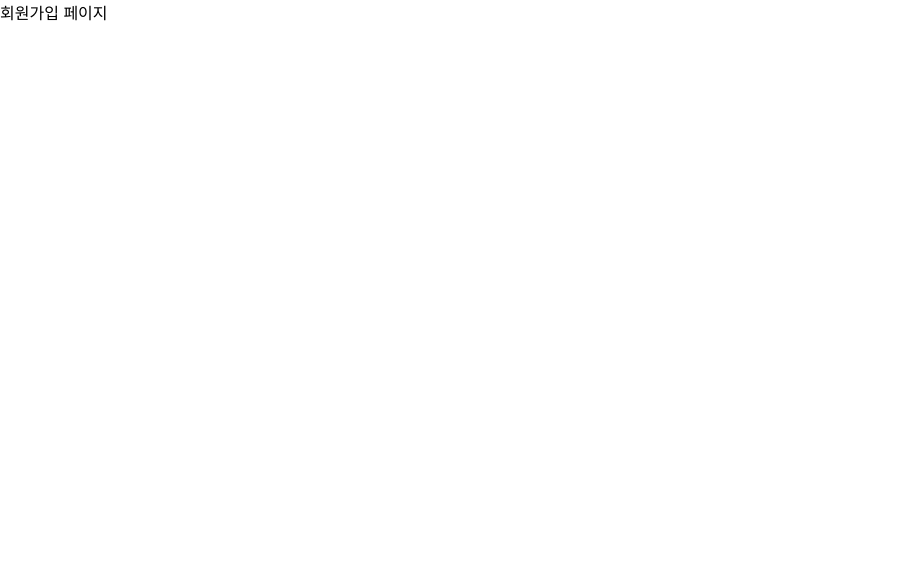
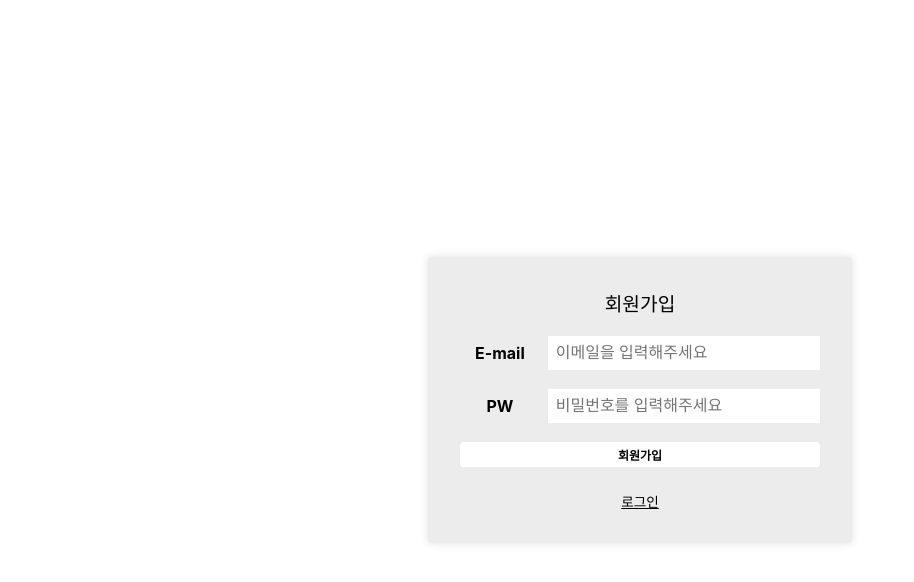
Before and after one commit to yuj1818/wanted-pre-onboarding-frontend, a React (Create React App) app: page /signup in a window 1280 px wide. Shown: the top 582 px of the page, without its empty margins (0-914 px from the left). Built offline with nearby package versions, Linux system fonts and the light colour scheme.

Commit message:
회원가입 페이지 UI 구성

```diff
--- a/package.json
+++ b/package.json
@@ -10,6 +10,7 @@
     "react-dom": "^18.2.0",
     "react-router-dom": "^6.10.0",
     "react-scripts": "5.0.1",
+    "styled-components": "^5.3.9",
     "web-vitals": "^2.1.4"
   },
   "scripts": {
--- /dev/null
+++ b/src/Components/auth/AuthForm.js
@@ -0,0 +1,99 @@
+import styled from "styled-components";
+import Button from "../common/Button";
+
+const AuthFormBlock = styled.div`
+    .title {
+        font-size: 1.2rem;
+        text-align: center;
+        margin: 0;
+        color: black;
+        margin-bottom: 1rem;
+    }
+    .input{
+        display: flex;
+        margin-top: 1.2rem;
+        justify-content: right;
+    }
+    .subtitle{
+        display: flex;
+        justify-content: center;
+        align-items: center;
+        font-size: 1rem;
+        margin-right: 0.5rem;
+        font-weight: bold;
+        width: 7rem;
+    }
+`;
+
+const StyledInput = styled.input`
+        font-size: 1rem;
+        border: none;
+        padding: 0.5rem;
+        outline: none;
+        width: 100%;
+        &:focus {
+        border: 1px solid black;
+    }
+`;
+
+const Register = styled.div`
+    font-size: 0.85rem;
+    margin-top: 1.5rem;
+    text-align: center;
+    a {
+        color: black;
+        text-decoration: underline;
+        &:hover{
+            color: lightslategray;
+        }
+    }
+`;
+
+const textMap = {
+    login: '로그인',
+    register: '회원가입',
+};
+
+function AuthForm({type}) {
+    const text = textMap[type];
+    return (
+        <AuthFormBlock>
+            <div className="title">{text}</div>
+            <form>
+                <div className="input">
+                    <div className="subtitle">E-mail</div>
+                    <StyledInput
+                        data-testid="email-input"
+                        autoComplete="m_email"
+                        name="m_email"
+                        placeholder="이메일을 입력해주세요"
+                    />
+                </div>
+                <div className="input">
+                    <div className="subtitle">PW</div>
+                    <StyledInput
+                        data-testid="password-input"
+                        autoComplete="new-password"
+                        name="m_password"
+                        placeholder="비밀번호를 입력해주세요"
+                        type="password"
+                    />
+                </div>
+                <Button
+                    data-testid={type === 'register' ? "signup-button" : "signin-button"}
+                >
+                    {text}
+                </Button>
+            </form>
+            <Register>
+                {type === 'register' ? (
+                    <a href="/signin">로그인</a>
+                ) : (
+                    <a href="/signup">회원가입</a>
+                )}
+            </Register>
+        </AuthFormBlock>
+    );
+}
+
+export default AuthForm;
--- /dev/null
+++ b/src/Components/auth/AuthTemplate.js
@@ -0,0 +1,34 @@
+import styled from "styled-components";
+
+const AuthTemplateBlock = styled.div`
+    position: absolute;
+    left: 0;
+    right: 0;
+    top: 0;
+    bottom: 0;
+    background: white;
+    display: flex;
+    flex-direction: column;
+    justify-content: center;
+    align-items: center;
+`;
+
+const InfoBox = styled.div`
+    box-shadow: 0 0 8px rgba(217, 217, 217, 0.8);
+    padding: 2rem;
+    width: 360px;
+    background: rgba(217, 217, 217, 0.49);
+    border-radius: 2px;
+`;
+
+function AuthTemplate({children}) {
+    return (
+        <AuthTemplateBlock>
+            <InfoBox>
+                {children}
+            </InfoBox>
+        </AuthTemplateBlock>
+    );
+}
+
+export default AuthTemplate;
--- /dev/null
+++ b/src/Components/common/Button.js
@@ -0,0 +1,48 @@
+import styled, { css } from 'styled-components';
+
+const buttonStyle = css`
+    border: none;
+    border-radius: 4px;
+    font-size: 1.5vh;
+    font-weight: bold;
+    padding: 0.5vh 1vw;
+    color: black;
+    outline: none;
+    cursor: pointer;
+    margin-right: 1rem;
+    margin-top: 1.2rem;
+    width: 100%;
+    display: flex;
+    justify-content: center;
+    align-items: center;
+    background: white;
+    &:hover {
+        background: lightslategray;
+    }
+
+    ${props =>
+        props.gray &&
+        css`
+            background: #d9d9d9;
+            &:hover {
+                background: lightslategray;
+                &:disabled {
+                    background: #D9D9D9;
+                    cursor: not-allowed;
+                }
+            }
+        `
+    }
+`;
+
+const StyledButton = styled.button`
+    ${buttonStyle}
+`;
+
+const Button = props => {
+    return (
+        <StyledButton {...props} />
+    );
+};
+
+export default Button;
--- /dev/null
+++ b/src/Containers/auth/SignupContainer.js
@@ -0,0 +1,11 @@
+import AuthForm from "../../Components/auth/AuthForm";
+
+function SignupContainer(props) {
+    return (
+        <AuthForm
+            type="register"
+        />
+    );
+}
+
+export default SignupContainer;
--- a/src/Pages/SingupPage.js
+++ b/src/Pages/SingupPage.js
@@ -1,11 +1,13 @@
 import React from "react";
+import SignupContainer from "../Containers/auth/SignupContainer";
+import AuthTemplate from "../Components/auth/AuthTemplate";
 
 function SignupPage(props) {
     return (
-        <div>
-            회원가입 페이지
-        </div>
-    )
+        <AuthTemplate>
+            <SignupContainer />
+        </AuthTemplate>
+    );
 }
 
 export default SignupPage;
```
Also changed, not shown: 1 other file (tests, documents, lock files or other folders).
